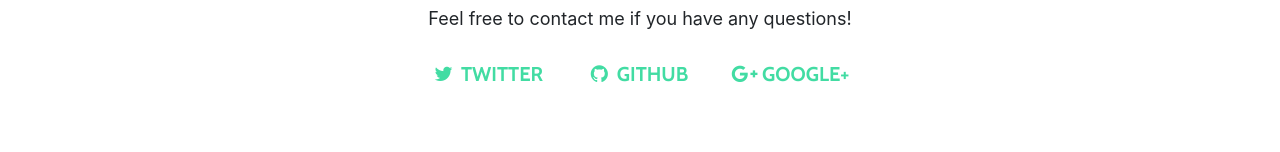
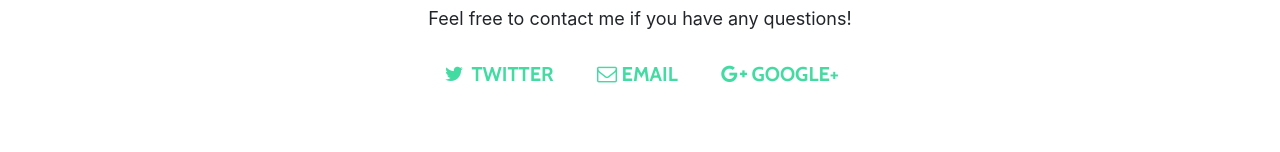
Before and after one commit to Irene-ma/DrazeTest.github.io, a website with bundled scripts: page index.html in a window 1280 px wide. Shown: the part 4173-4325 px from the top of the page. Built offline with nearby package versions, Linux system fonts and the light colour scheme; a small style sheet from the web is missing.

Commit message:
Edited contact feature

```diff
--- a/index.html
+++ b/index.html
@@ -296,8 +296,8 @@
               </li>
               <li class="list-inline-item">
                 <a href="https://github.com/BlackrockDigital/startbootstrap" class="btn btn-default btn-lg">
-                  <i class="fa fa-github fa-fw"></i>
-                  <span class="network-name">Github</span>
+                  <i class="fa fa-envelope-o"></i>
+                  <span class="network-name">Email</span>
                 </a>
               </li>
               <li class="list-inline-item">
```
